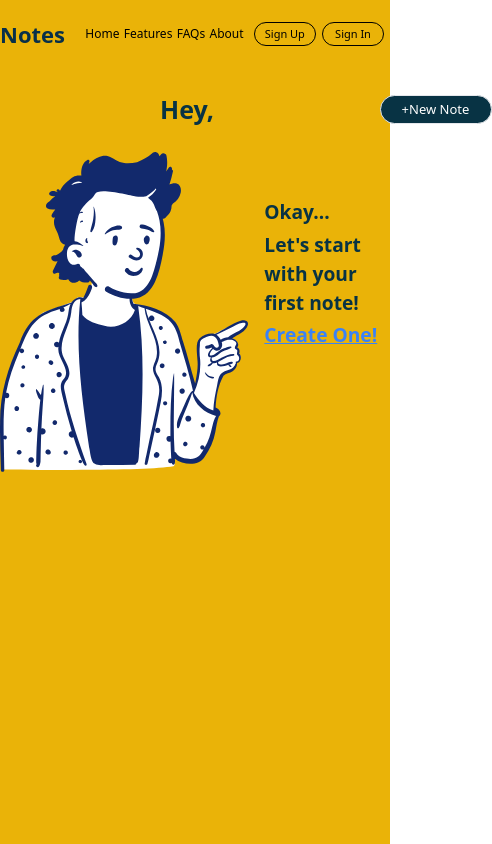
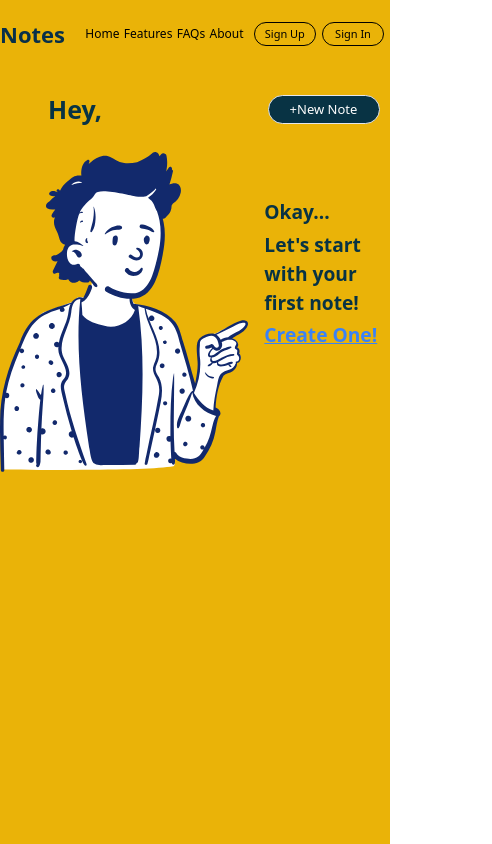
Before and after one commit to Assassinyogeshh/MERN-Note-App, a React (Vite) app in the folder client/: page /createNotes in a window 390 px wide. Shown: the whole page, 492 px wide, since content can reach past the window. Built offline with nearby package versions, Linux system fonts and the light colour scheme.

Commit message:
Update CreateNotes.jsx

```diff
--- a/client/src/Components/Dashboard/CreateNotes.jsx
+++ b/client/src/Components/Dashboard/CreateNotes.jsx
@@ -8,7 +8,7 @@ const CreateNotes = () => {
   return (
     <>
       <div className="w-[100%] flex-col items-center justify-center h-[92vh] xs:h-[95vh] bg-yellow-500 box-border">
-        <div className="flex justify-between items-center w-[85%] h-[10vh] ml-[8rem] xs:ml-[1rem] xm:ml-[10rem] sm:ml-12">
+        <div className="flex justify-between items-center w-[85%] h-[10vh] ml-[8rem] xs:ml-[1rem] xm:ml-[3rem] sm:ml-12">
           <h1 className="font-[700] text-[25px] text-cyan-950 xs:text-[1.1rem] xs:font-[600]">
             Hey,{userName}
           </h1>
```
